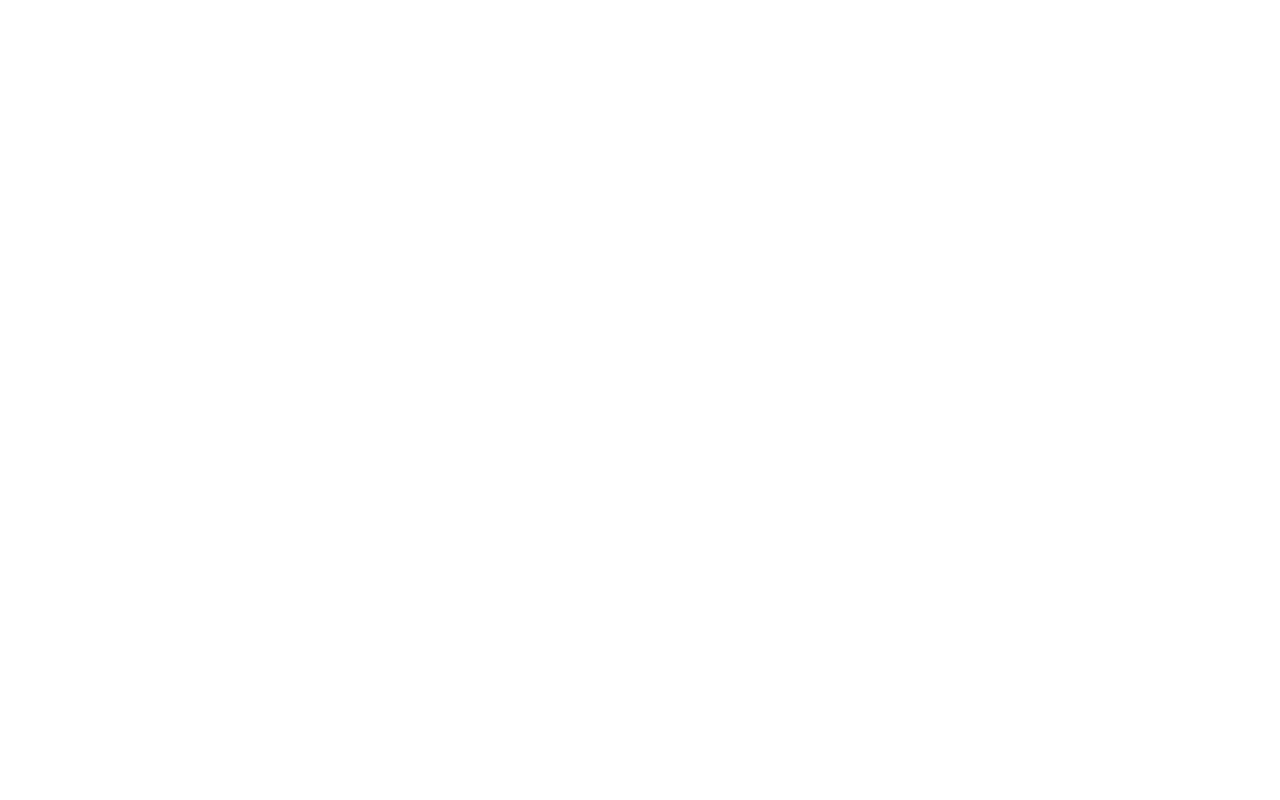
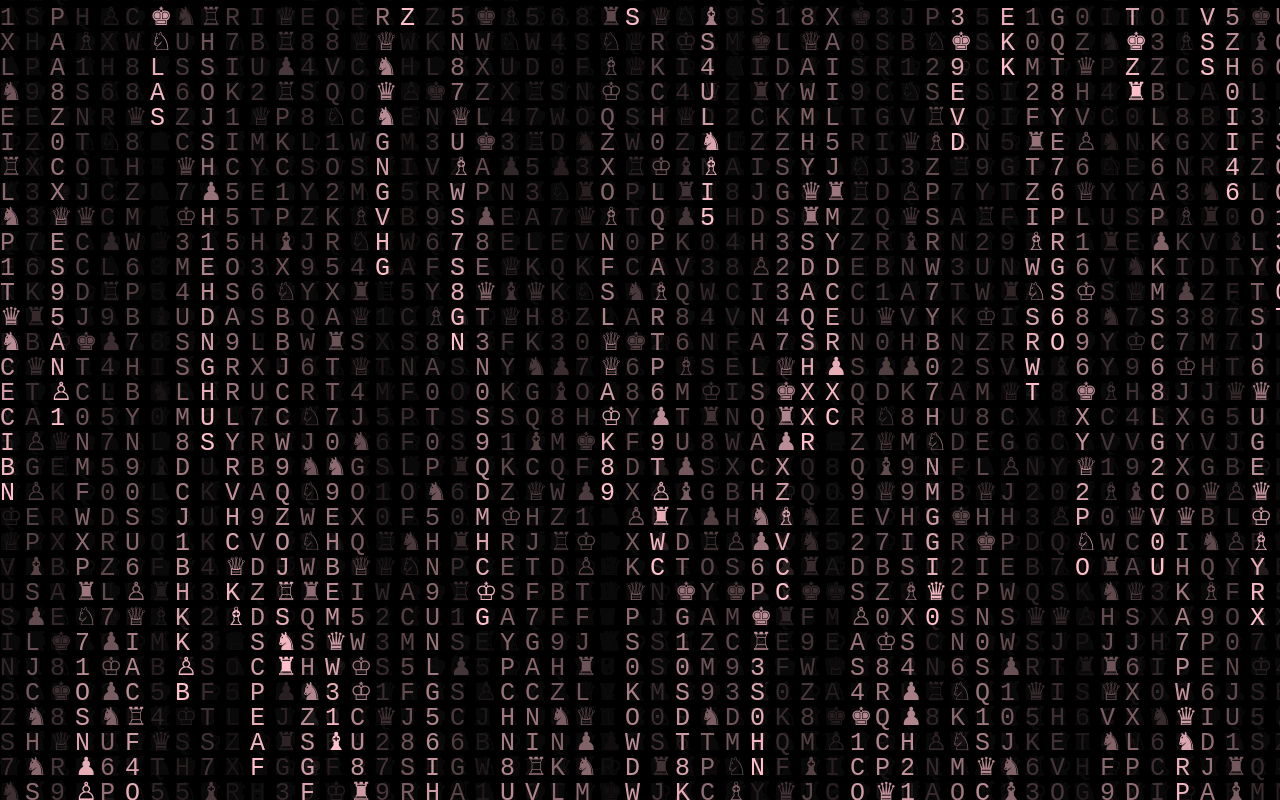
Before and after one commit to deg4m4/Matrix, a plain HTML site: page index.html in a window 1280 px wide. Drawn offline with Linux system fonts and the light colour scheme.

Commit message:
add matrix

```diff
--- a/index.html
+++ b/index.html
@@ -5,8 +5,13 @@
     <meta http-equiv="X-UA-Compatible" content="IE=edge">
     <meta name="viewport" content="width=device-width, initial-scale=1.0">
     <title>Document</title>
+    <link rel="stylesheet" href="style.css">
 </head>
 <body>
 
+    <canvas id="canvas1"></canvas>
+
+    <script src="logic.js"></script>
+
 </body>
 </html>
--- /dev/null
+++ b/logic.js
@@ -0,0 +1,54 @@
+const canvas = document.getElementById("canvas1")
+const ctx = canvas.getContext('2d');
+canvas.width = window.innerWidth
+canvas.height = window.innerHeight
+
+class Symbol {
+  constructor(x, y, fontSize, canvasHeight) {
+    this.char = '0123456789ABCDEFGHIJKLMNOPQRSTUVWXYZ♔♕♖♗♘♙CHESS♚♛♜♝♞♟'
+    this.x = x;
+    this.y = y;
+    this.fontSize = fontSize;
+    this.text = '';
+    this.canvasHeight = canvasHeight;
+  }
+  draw(context) {
+
+    this.text = this.char.charAt(Math.floor(Math.random() * this.char.length))
+    context.fillStyle = 'pink';
+    context.fillText(this.text, this.x * this.fontSize, this.y * this.fontSize);
+    if(this.y*this.fontSize>this.canvasHeight && Math.random() > 0.9){
+      this.y = 0;
+    } else{
+      this.y += 1;
+    }
+  }
+}
+
+class Effect {
+  constructor(canvasWidth, canvasHeight) {
+    this.canvasWidth = canvasWidth;
+    this.canvasHeight = canvasHeight;
+    this.fontSize = 25;
+    this.columns = this.canvasWidth / this.fontSize;
+    this.symbols = [];
+    this.#initialize();
+  }
+  #initialize() {
+    for (let index = 0; index < this.columns; index++) {
+      this.symbols[index] = new Symbol(index, 0, this.fontSize, this.canvasHeight);
+    }
+  }
+}
+
+const effect = new Effect(canvas.width, canvas.height)
+
+function animate() {
+  ctx.fillStyle = 'rgba(0, 0, 0, 0.05)';
+  ctx.fillRect(0, 0, canvas.width, canvas.height);
+  ctx.font = effect.fontSize + 'px monospace'
+  effect.symbols.forEach(s => s.draw(ctx))
+  requestAnimationFrame(animate);
+}
+
+animate()
--- /dev/null
+++ b/style.css
@@ -0,0 +1,16 @@
+*{
+    margin: 0;
+    padding: 0;
+    box-sizing: border-box;
+}
+
+body{
+    overflow: hidden;
+    background: black;
+}
+
+canvas{
+    position: absolute;
+    top: 0;
+    left: 0;
+}
```
